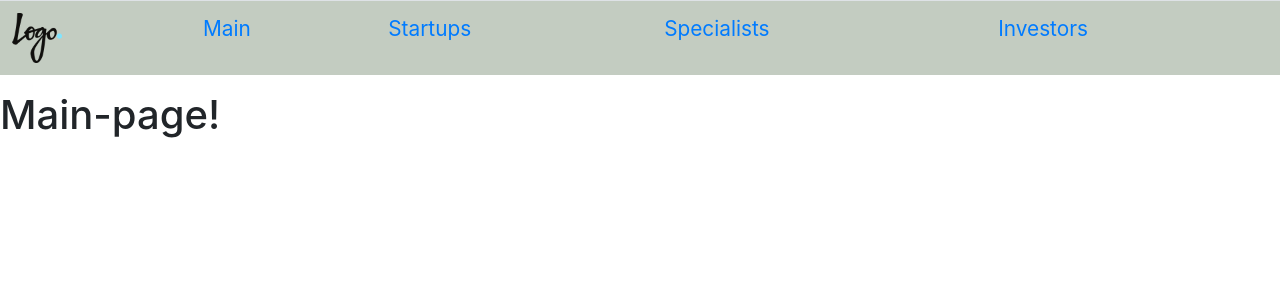
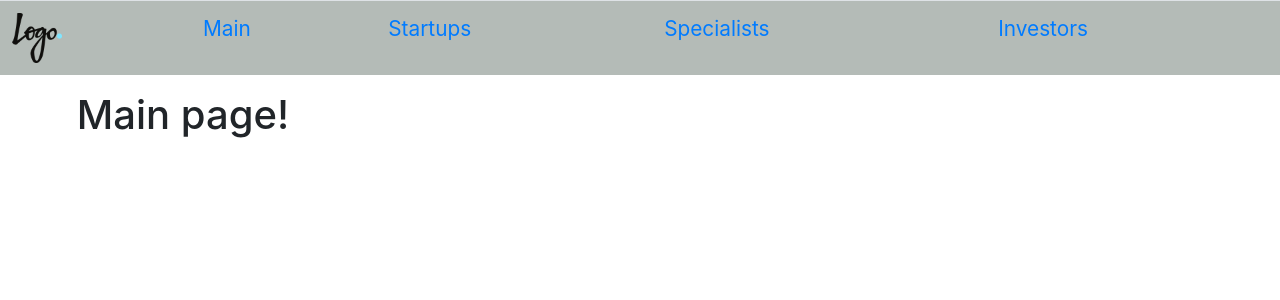
Before and after one commit to KovchugoK/Netcracker-practice-UI, an Angular app: page /main-page in a window 1280 px wide. Shown: the top 300 px of the page. Built offline with nearby package versions, Linux system fonts and the light colour scheme.

Commit message:
add table-view of startups,edit README

```diff
--- a/src/app/app.module.ts
+++ b/src/app/app.module.ts
@@ -21,9 +21,9 @@ import { HeaderComponent } from './components/header/header.component';
   ],
   imports: [
     BrowserModule,
-    AppRoutingModule,
     HttpClientModule,
-    FormsModule
+    FormsModule,
+    AppRoutingModule
   ],
   providers: [],
   bootstrap: [AppComponent]
--- a/src/app/components/header/header.component.css
+++ b/src/app/components/header/header.component.css
@@ -1,5 +1,5 @@
 header{
-  background-color: #c3ccc1;
+  background-color: #b4bbb7;
   color: white;
   font-size: 1.3em;
 }
--- a/src/app/components/investor-list/investor-list.component.css
+++ b/src/app/components/investor-list/investor-list.component.css
@@ -0,0 +1,4 @@
+body {
+  margin-left: 6%;
+  margin-right: 3%;
+}
--- a/src/app/components/investor-list/investor-list.component.html
+++ b/src/app/components/investor-list/investor-list.component.html
@@ -1,3 +1,5 @@
 
 <app-header> </app-header>
-<h1> Investor-list </h1>
+<body>
+<h1> Investor list </h1>
+</body>
--- a/src/app/components/main-page/main-page.component.css
+++ b/src/app/components/main-page/main-page.component.css
@@ -0,0 +1,4 @@
+body {
+  margin-left: 6%;
+  margin-right: 3%;
+}
--- a/src/app/components/main-page/main-page.component.html
+++ b/src/app/components/main-page/main-page.component.html
@@ -1,2 +1,4 @@
 <app-header> </app-header>
-<h1> Main-page! </h1>
+<body>
+<h1> Main page! </h1>
+</body>
--- a/src/app/components/specialist-list/specialist-list.component.css
+++ b/src/app/components/specialist-list/specialist-list.component.css
@@ -0,0 +1,4 @@
+body {
+  margin-left: 6%;
+  margin-right: 3%;
+}
--- a/src/app/components/specialist-list/specialist-list.component.html
+++ b/src/app/components/specialist-list/specialist-list.component.html
@@ -1,3 +1,4 @@
 <app-header> </app-header>
-
-<h1> Specialist-list </h1>
+<body>
+<h1> Specialist list </h1>
+</body>
--- a/src/app/components/startup-list/startup-list.component.css
+++ b/src/app/components/startup-list/startup-list.component.css
@@ -0,0 +1,4 @@
+body {
+  margin-left: 6%;
+  margin-right: 3%;
+}
--- a/src/app/components/startup-list/startup-list.component.html
+++ b/src/app/components/startup-list/startup-list.component.html
@@ -1,2 +1,24 @@
 <app-header> </app-header>
-<h1> StartUp List! </h1>
+
+
+<body>
+<h1> Startup list</h1>
+
+<table class="table table-striped table-bordered">
+  <tr>
+    <td><b> Id </b></td>
+    <td><b> Startup Name </b></td>
+    <td><b> Idea </b></td>
+    <td><b> About Project </b></td>
+    <td><b> Business Plan </b></td>
+  </tr>
+  <tr *ngFor="let startup of startupList | async">
+    <td>{{startup.id }}</td>
+    <td>{{startup.startupName}}</td>
+    <td>{{startup.idea}}</td>
+    <td>{{startup.aboutProject}}</td>
+    <td>{{startup.businessPlan}}</td>
+  </tr>
+
+</table>
+</body>
--- a/src/app/components/startup-list/startup-list.component.ts
+++ b/src/app/components/startup-list/startup-list.component.ts
@@ -10,7 +10,7 @@ import {Startup} from '../../model/Startup';
 })
 export class StartupListComponent implements OnInit {
 
-  startups: Observable<Startup>;
+  startupList: Observable<Startup[]>;
 
   constructor(private startupService: StartupService) {
   }
@@ -20,6 +20,6 @@ export class StartupListComponent implements OnInit {
   }
 
   reloadDate() {
-    this.startups = this.startupService.getStartupList();
+    this.startupList = this.startupService.getStartupList();
   }
 }
```
Also changed, not shown: 1 other file (tests, documents, lock files or other folders).
